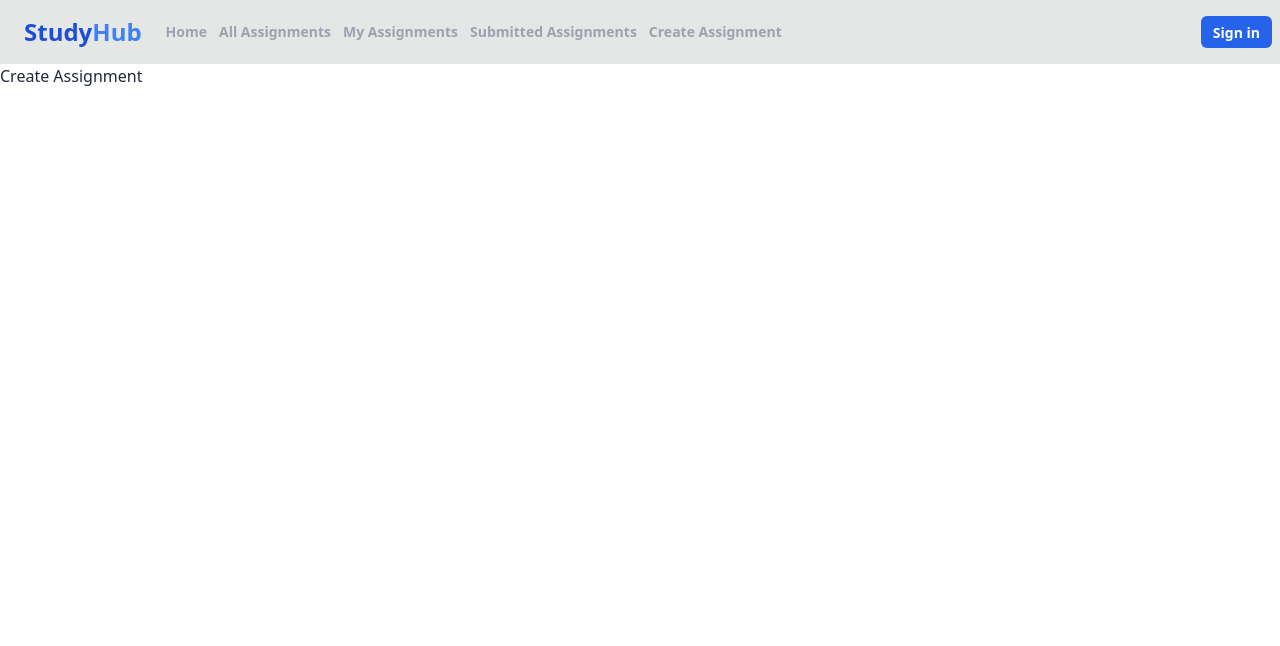
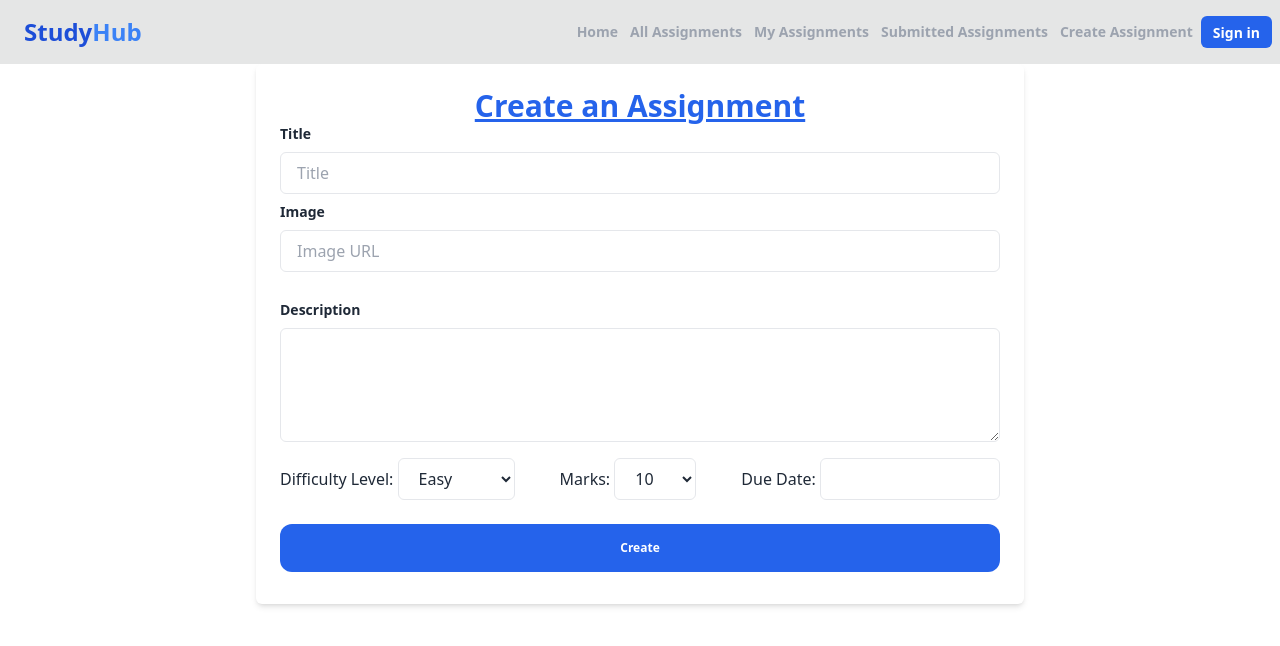
Before and after one commit to FSD-Tanvir/study-hub-client, a React (Vite) app: page /create-assignment in a window 1280 px wide. Shown: the top 646 px of the page. Built offline with nearby package versions, Linux system fonts and the light colour scheme; no server answers.

Commit message:
added design for Create assignment page and fix navbar

```diff
--- a/package.json
+++ b/package.json
@@ -13,6 +13,7 @@
     "firebase": "^10.5.2",
     "prop-types": "^15.8.1",
     "react": "^18.2.0",
+    "react-datepicker": "^4.21.0",
     "react-dom": "^18.2.0",
     "react-hot-toast": "^2.4.1",
     "react-router-dom": "^6.18.0"
--- a/src/components/Navbar.jsx
+++ b/src/components/Navbar.jsx
@@ -66,7 +66,7 @@ const Navbar = () => {
               </Link>
             </ul>
           </div>
-          <div className="sm:navbar-end">
+          <div>
             {user ? (
               <div className="dropdown dropdown-end">
                 <label tabIndex={0} className="btn btn-ghost btn-circle avatar">
--- a/src/pages/CreateAssignment.jsx
+++ b/src/pages/CreateAssignment.jsx
@@ -1,9 +1,116 @@
+import { useState } from "react";
+import DatePicker from "react-datepicker";
+
+import "react-datepicker/dist/react-datepicker.css";
+
 const CreateAssignment = () => {
-    return (
-        <div>
-            Create Assignment
+  const [dueDate, setDueDate] = useState(null);
+
+  return (
+    <div className="w-full p-6 m-auto bg-white rounded-md shadow-md md:max-w-xl lg:max-w-3xl">
+      <h1 className="text-3xl font-semibold text-center text-blue-600 underline ">
+        Create an Assignment
+      </h1>
+      <form className="form-control">
+        {/* title field */}
+        <div className="mb-2">
+          <label
+            htmlFor="title"
+            className="block text-sm font-semibold text-gray-800"
+          >
+            Title
+          </label>
+          <input
+            type="text"
+            name="title"
+            placeholder="Title"
+            className="block w-full px-4 py-2 mt-2 bg-white border rounded-md focus:border-blue focus:ring-blue focus:outline-none focus:ring focus:ring-opacity-40"
+          />
         </div>
-    );
+
+        {/* Image field */}
+        <div className="mb-2">
+          <label
+            htmlFor="image"
+            className="block text-sm font-semibold text-gray-800"
+          >
+            Image
+          </label>
+          <input
+            type="text"
+            name="image"
+            placeholder="Image URL"
+            className="block w-full px-4 py-2 mt-2 bg-white border rounded-md focus:border-blue focus:ring-blue focus:outline-none focus:ring focus:ring-opacity-40"
+          />
+        </div>
+
+        {/* description field */}
+        <div className="mb-2 my-5">
+          <label
+            htmlFor="description"
+            className="block text-sm font-semibold text-gray-800"
+          >
+            Description
+          </label>
+
+          <textarea
+            name="description"
+            rows={4}
+            cols={40}
+            className="block w-full px-4 py-2 mt-2 bg-white border rounded-md focus:border-blue focus:ring-blue focus:outline-none focus:ring focus:ring-opacity-40"
+          />
+        </div>
+        <div className="flex flex-col sm:flex-row justify-between sm:items-center">
+          {/* difficulty field */}
+          <div>
+            <label htmlFor="difficulty">Difficulty Level: </label>
+            <select
+              id="difficulty"
+              name="difficulty"
+              className="  px-4 py-2 mt-2 bg-white border rounded-md focus:border-blue focus:ring-blue focus:outline-none focus:ring focus:ring-opacity-40"
+            >
+              <option value="easy">Easy</option>
+              <option value="medium">Medium</option>
+              <option value="hard">Hard</option>
+            </select>
+          </div>
+          {/* mark field */}
+          <div>
+            <label htmlFor="marks">Marks: </label>
+            <select
+              id="marks"
+              name="marks"
+              className=" px-4 py-2 mt-2 bg-white border rounded-md focus:border-blue focus:ring-blue focus:outline-none focus:ring focus:ring-opacity-40"
+            >
+              <option value="10">10</option>
+              <option value="20">20</option>
+              <option value="50">50</option>
+              <option value="100">100</option>
+            </select>
+          </div>
+          {/* date field */}
+          <div>
+            <label htmlFor="date">Due Date: </label>
+            <DatePicker
+              selected={dueDate}
+              onChange={(date) => setDueDate(date)}
+              dateFormat={"dd-MM-yyyy"}
+              minDate={new Date()}
+              className="w-[180px] px-4 py-2 mt-2 bg-white border rounded-md focus:border-blue focus:ring-blue focus:outline-none focus:ring focus:ring-opacity-40"
+            />
+          </div>
+        </div>
+        <div className="mt-6 text-center">
+          <button
+            className="w-full  block px-4 py-3 mb-2 leading-loose text-xs text-center text-white font-semibold bg-blue-600 hover:bg-blue-700  rounded-xl"
+            type="submit"
+          >
+            Create
+          </button>
+        </div>
+      </form>
+    </div>
+  );
 };
 
 export default CreateAssignment;
```
Also changed, not shown: 1 other file (tests, documents, lock files or other folders).
